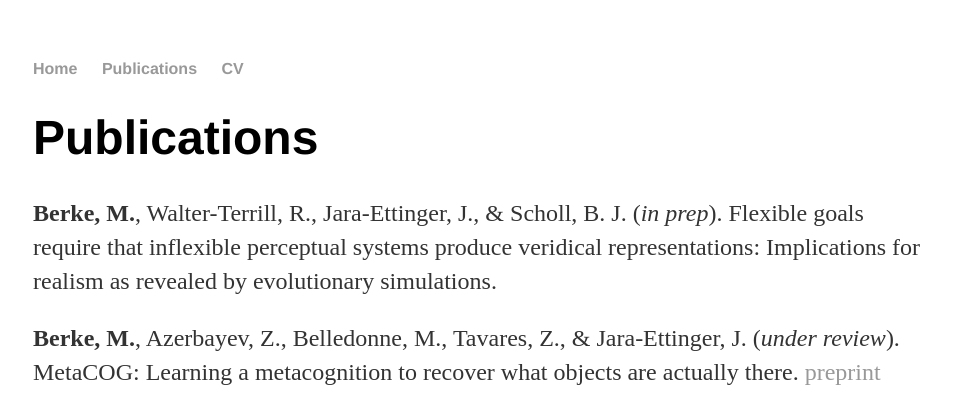
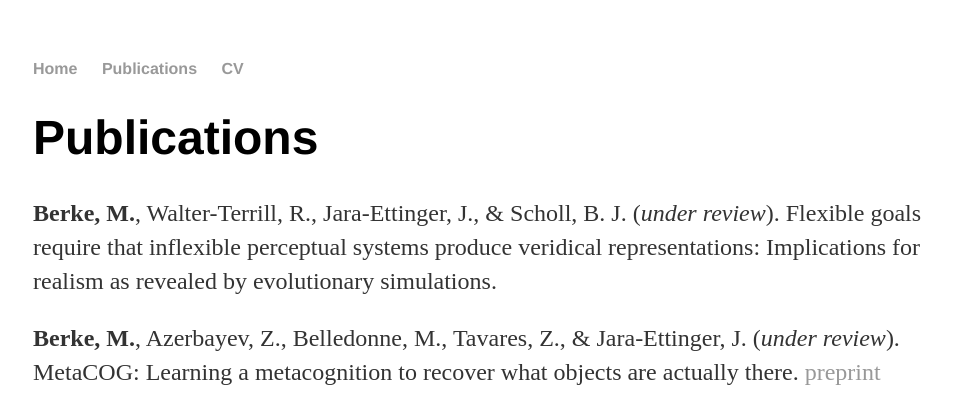
Before and after one commit to marleneberke/marleneberke.github.io, a Jekyll site: the page built from publications.html, in a window 1280 px wide. Shown: the top 395 px of the page, without its empty margins (159-1116 px from the left). Built offline with Jekyll 4.4.1, drawn with Linux system fonts in a browser that asks for light colours.

Commit message:
Update publications.html

```diff
--- a/publications.html
+++ b/publications.html
@@ -5,7 +5,7 @@ title: Publications
 
 <h1>Publications</h1>
 
-<p><b>Berke, M.</b>, Walter-Terrill, R., Jara-Ettinger, J., & Scholl, B. J. (<i>in prep</i>). Flexible goals require that inflexible perceptual systems produce veridical representations: Implications for realism as revealed by evolutionary simulations. </p>
+<p><b>Berke, M.</b>, Walter-Terrill, R., Jara-Ettinger, J., & Scholl, B. J. (<i>under review</i>). Flexible goals require that inflexible perceptual systems produce veridical representations: Implications for realism as revealed by evolutionary simulations. </p>
 
 <p><b>Berke, M.</b>, Azerbayev, Z., Belledonne, M., Tavares, Z., & Jara-Ettinger, J. (<i>under review</i>). MetaCOG: Learning a metacognition to recover what objects are actually there. <a href="https://github.com/marleneberke/marleneberke.github.io/raw/main/METACOG.pdf">preprint</a> </p>
 
```
